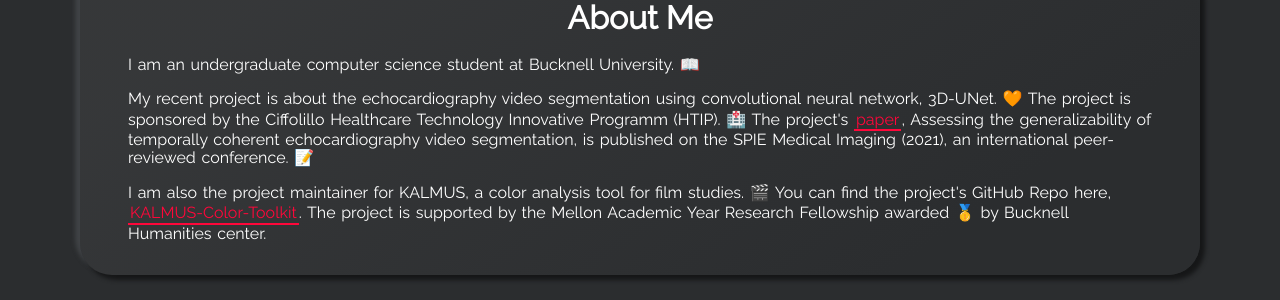
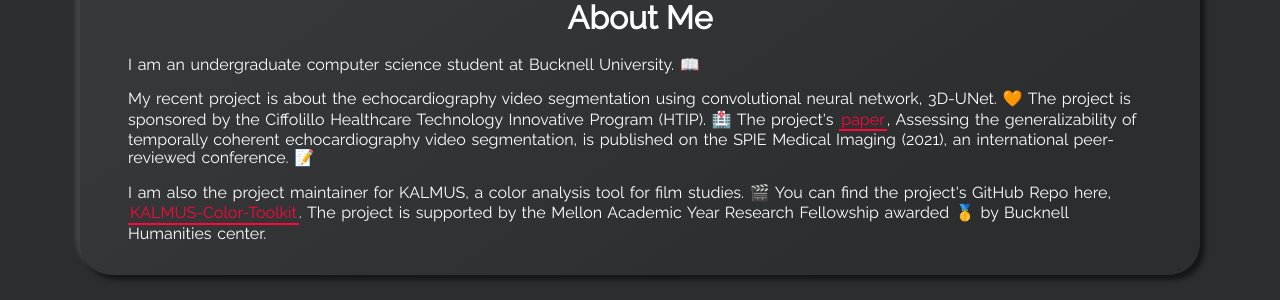
Before and after one commit to yc015/yc015.github.io, a Jekyll site: the page index.html, which Jekyll copies as it is, in a window 1280 px wide and 900 px high, scrolled down 924 px. Shown: the part 171-471 px from the top of the window. Built offline with Jekyll 4.4.1, drawn with Linux system fonts in a browser that asks for light colours.

Commit message:
correct one typo

```diff
--- a/_config.yml
+++ b/_config.yml
@@ -36,7 +36,7 @@
 # about_me_title: Yida Chen
 about_me_title: About Me
 # about_me_description: This will be displayed under the title.
-about_me_description: <p> I am an undergraduate computer science student at Bucknell University. &#128214 </p> <p> My recent project is about the echocardiography video segmentation using convolutional neural network, 3D-UNet. &#129505 The project is sponsored by the Ciffolillo Healthcare Technology Innovative Programm (HTIP). &#127973 The project's <a class="highlight-link" href="https://doi.org/10.1117/12.2580874" target="_blank" rel="noreferrer"> paper</a>, Assessing the generalizability of temporally coherent echocardiography video segmentation, is published on the SPIE Medical Imaging (2021), an international peer-reviewed conference. &#128221 </p> <p> I am also the project maintainer for KALMUS, a color analysis tool for film studies. &#127916 You can find the project's GitHub Repo here, <a class="highlight-link" href="https://github.com/KALMUS-Color-Toolkit/KALMUS" target="_blank" rel="noreferrer"> KALMUS-Color-Toolkit</a>. The project is supported by the Mellon Academic Year Research Fellowship awarded &#129351 by Bucknell Humanities center.  </p>
+about_me_description: <p> I am an undergraduate computer science student at Bucknell University. &#128214 </p> <p> My recent project is about the echocardiography video segmentation using convolutional neural network, 3D-UNet. &#129505 The project is sponsored by the Ciffolillo Healthcare Technology Innovative Program (HTIP). &#127973 The project's <a class="highlight-link" href="https://doi.org/10.1117/12.2580874" target="_blank" rel="noreferrer"> paper</a>, Assessing the generalizability of temporally coherent echocardiography video segmentation, is published on the SPIE Medical Imaging (2021), an international peer-reviewed conference. &#128221 </p> <p> I am also the project maintainer for KALMUS, a color analysis tool for film studies. &#127916 You can find the project's GitHub Repo here, <a class="highlight-link" href="https://github.com/KALMUS-Color-Toolkit/KALMUS" target="_blank" rel="noreferrer"> KALMUS-Color-Toolkit</a>. The project is supported by the Mellon Academic Year Research Fellowship awarded &#129351 by Bucknell Humanities center.  </p>
 
 # SKILLS SECTION
 # show_skills_card:
--- a/index.html
+++ b/index.html
@@ -101,7 +101,7 @@
 
       <section class="card neumorphism-card-big">
         <h1 class="title">About Me</h1>
-<p class="description" data-aos="fade-down"><p> I am an undergraduate computer science student at Bucknell University. &#128214 </p> <p> My recent project is about the echocardiography video segmentation using convolutional neural network, 3D-UNet. &#129505 The project is sponsored by the Ciffolillo Healthcare Technology Innovative Programm (HTIP). &#127973 The project's <a class="highlight-link" href="https://doi.org/10.1117/12.2580874" target="_blank" rel="noreferrer"> paper</a>, Assessing the generalizability of temporally coherent echocardiography video segmentation, is published on the SPIE Medical Imaging (2021), an international peer-reviewed conference. &#128221 </p> <p> I am also the project maintainer for KALMUS, a color analysis tool for film studies. &#127916 You can find the project's GitHub Repo here, <a class="highlight-link" href="https://github.com/KALMUS-Color-Toolkit/KALMUS" target="_blank" rel="noreferrer"> KALMUS-Color-Toolkit</a>. The project is supported by the Mellon Academic Year Research Fellowship awarded &#129351 by Bucknell Humanities center.  </p></p>
+<p class="description" data-aos="fade-down"><p> I am an undergraduate computer science student at Bucknell University. &#128214 </p> <p> My recent project is about the echocardiography video segmentation using convolutional neural network, 3D-UNet. &#129505 The project is sponsored by the Ciffolillo Healthcare Technology Innovative Program (HTIP). &#127973 The project's <a class="highlight-link" href="https://doi.org/10.1117/12.2580874" target="_blank" rel="noreferrer"> paper</a>, Assessing the generalizability of temporally coherent echocardiography video segmentation, is published on the SPIE Medical Imaging (2021), an international peer-reviewed conference. &#128221 </p> <p> I am also the project maintainer for KALMUS, a color analysis tool for film studies. &#127916 You can find the project's GitHub Repo here, <a class="highlight-link" href="https://github.com/KALMUS-Color-Toolkit/KALMUS" target="_blank" rel="noreferrer"> KALMUS-Color-Toolkit</a>. The project is supported by the Mellon Academic Year Research Fellowship awarded &#129351 by Bucknell Humanities center.  </p></p>
 
       </section>
 
```
